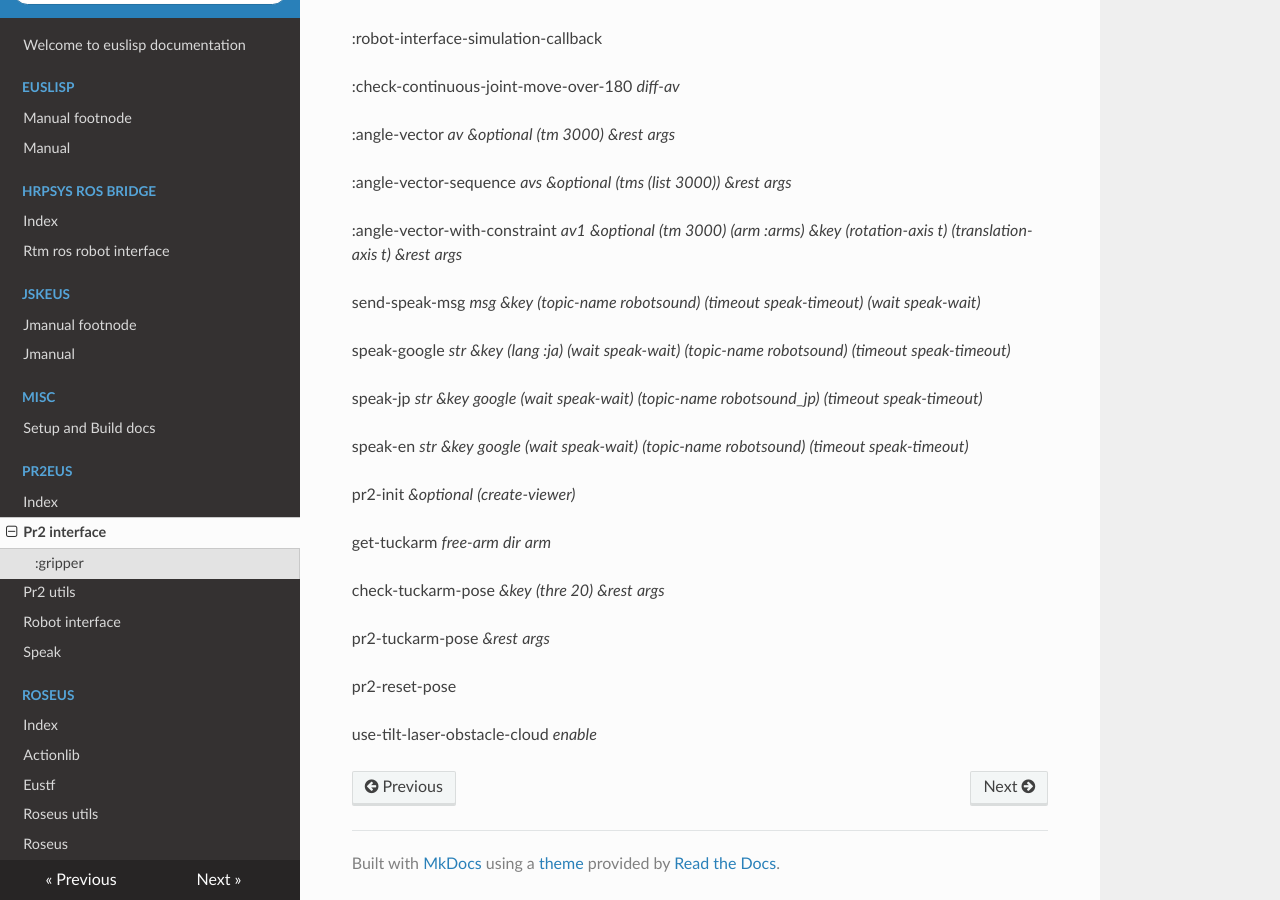
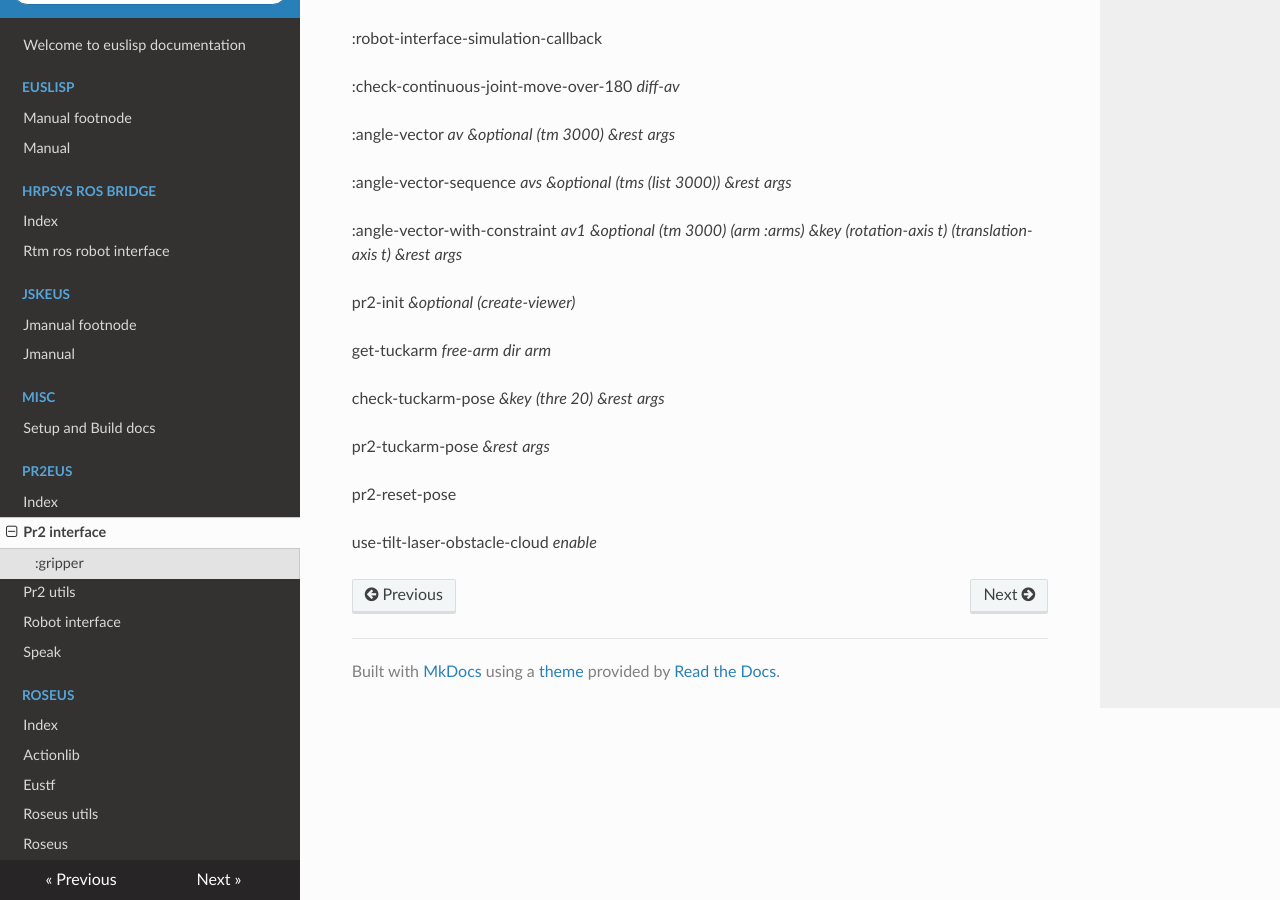
Before and after one commit to jsk-ros-pkg/euslisp-docs, an MkDocs documentation site: the page built from docs/pr2eus/pr2-interface.md, in a window 1280 px wide and 900 px high, scrolled down 1538 px. Built offline with MkDocs 1.6.1, drawn with Linux system fonts in a browser that asks for light colours; nearby versions of some CDN libraries.

Commit message:
update documentation for pr2eus

```diff
--- a/docs/pr2eus/pr2-interface.md
+++ b/docs/pr2eus/pr2-interface.md
@@ -71,14 +71,6 @@ Example: (send self :gripper :rarm :position) => 0.00 <br>
 :angle-vector-with-constraint *av1* *&optional* *(tm 3000)* *(arm :arms)* *&key* *(rotation-axis t)* *(translation-axis t)* *&rest* *args*
 
 
-send-speak-msg *msg* *&key* *(topic-name robotsound)* *(timeout *speak-timeout*)* *(wait *speak-wait*)*
-
-speak-google *str* *&key* *(lang :ja)* *(wait *speak-wait*)* *(topic-name robotsound)* *(timeout *speak-timeout*)*
-
-speak-jp *str* *&key* *google* *(wait *speak-wait*)* *(topic-name robotsound_jp)* *(timeout *speak-timeout*)*
-
-speak-en *str* *&key* *google* *(wait *speak-wait*)* *(topic-name robotsound)* *(timeout *speak-timeout*)*
-
 pr2-init *&optional* *(create-viewer)*
 
 get-tuckarm *free-arm* *dir* *arm*
```
